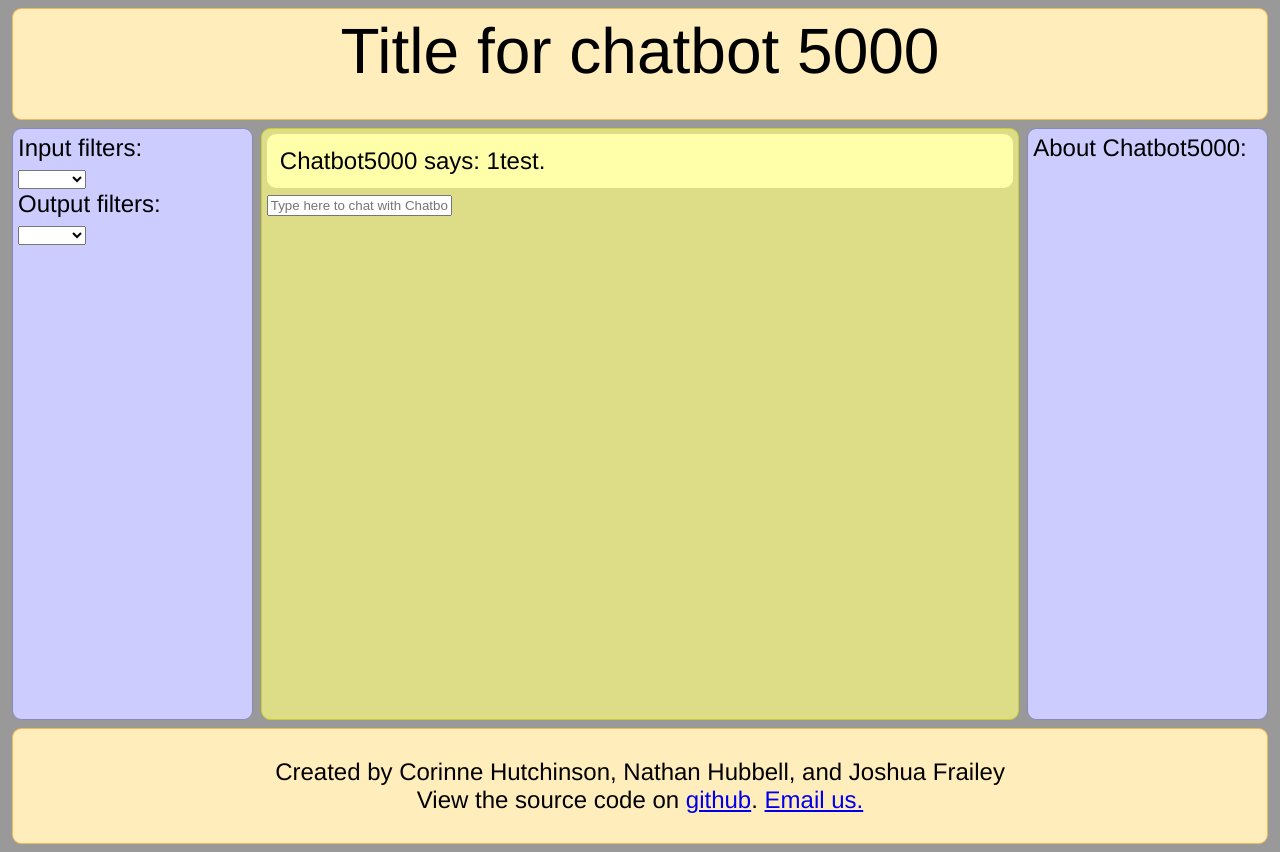
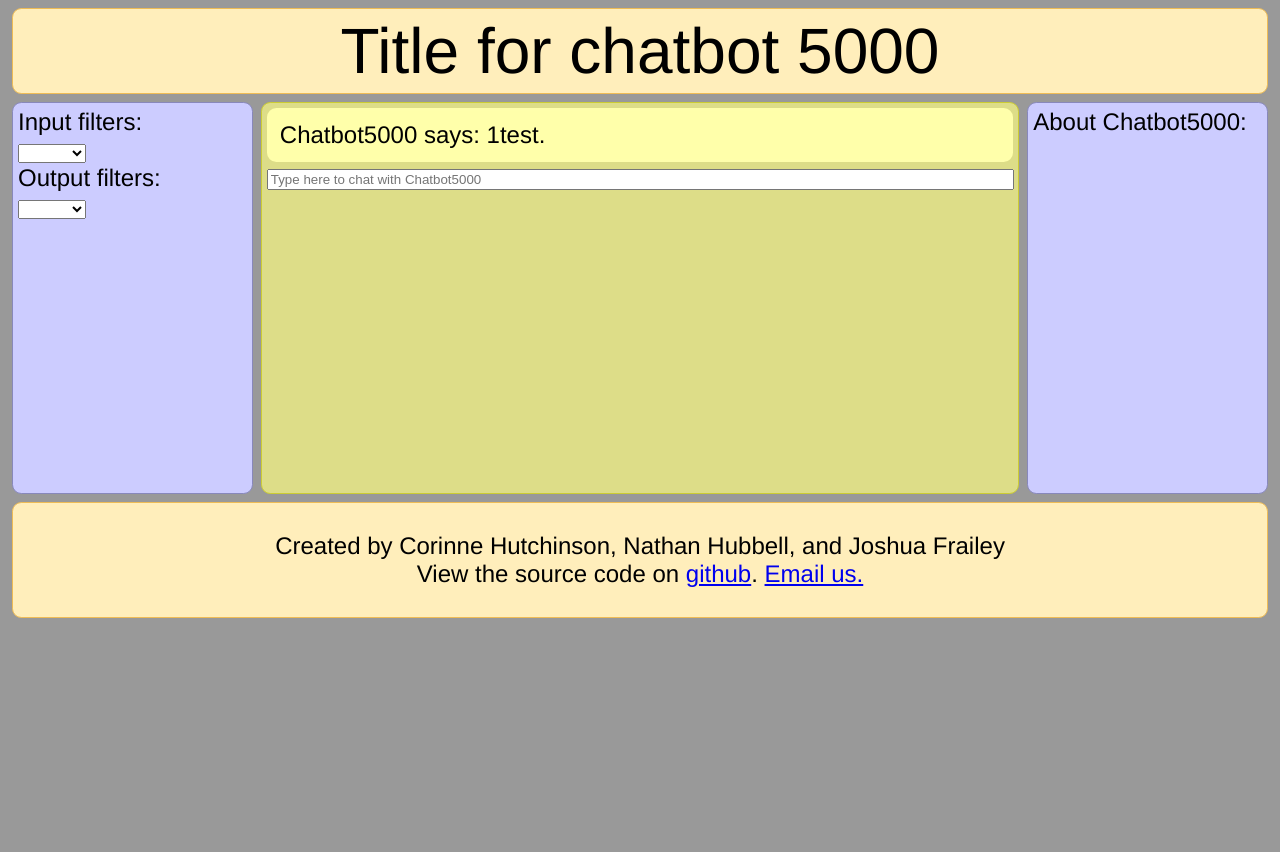
Before and after one commit to corinnelhh/chatbot, a Flask app: page / in a window 1280 px wide. After the commit the page ends 618 px from the top, so only its background shows below. Run offline with Flask 2, Linux system fonts and the light colour scheme; some libraries are stand-ins or nearby versions.

Commit message:
Adjust input box width

```diff
--- a/static/style.css
+++ b/static/style.css
@@ -13,7 +13,7 @@ body {
 }
 
 #main {
-    min-height: 600px;
+    min-height: 400px;
     margin: 0px;
     padding: 0px;
     display: -webkit-flex;
@@ -62,7 +62,7 @@ header, footer {
     display: block;
     margin: 4px;
     padding: 5px;
-    min-height: 100px;
+    min-height: 60px;
     border: 1px solid #eebb55;
     border-radius: 7pt;
     background: #ffeebb;
@@ -97,4 +97,8 @@ header{
     font-size: 64px;
 }
 
+#submission{
+    width: 99%;
+}
+
 /*Inspired by https://developer.mozilla.org/en-US/docs/Web/Guide/CSS/Flexible_boxes*/
```
